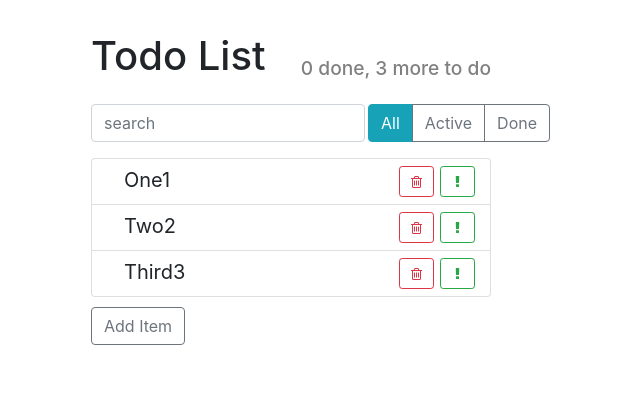
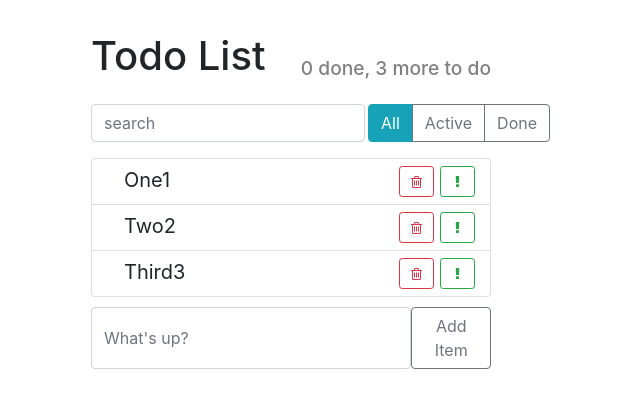
Before and after one commit to katfastovets/todo-react, a React (Create React App) app in the folder todo/: page / in a window 1280 px wide. Shown: the top 408 px of the page, without its empty margins (349-989 px from the left). Built offline with nearby package versions, Linux system fonts and the light colour scheme.

Commit message:
add new task

```diff
--- a/todo/src/components/AddItemForm/AddItemForm.css
+++ b/todo/src/components/AddItemForm/AddItemForm.css
@@ -1,3 +1,7 @@
 .addItemForm {
 	margin-top: 10px;
 }
+
+.addItemForm .formControl {
+	height: auto;
+}
--- a/todo/src/components/AddItemForm/AddItemForm.js
+++ b/todo/src/components/AddItemForm/AddItemForm.js
@@ -4,18 +4,45 @@ import './AddItemForm.css';
 
 export default class AddItemForm extends Component {
 
+	state = {
+		taskValue: '',
+	}
+
+
+	onLabelChange = (e) => {
+		//when current state not depends in previous, can pass just object
+		this.setState({
+			taskValue: e.target.value.toUpperCase() //here can control what are typing in component
+		})
+	}
+
+	submitHandle = (e) => {
+		e.preventDefault();
+		this.props.onAdding(this.state.taskValue);
+		this.setState({
+			taskValue: ''
+		})
+	}
+
 	render() {
-		const {onAdding} = this.props;
-
 		return (
-			<div className="addItemForm">
+			<form
+				className="addItemForm d-flex"
+				onSubmit={this.submitHandle}
+			>
+				<input
+					type="text"
+					className="form-control formControl"
+					onChange={this.onLabelChange}
+					placeholder="What's up?"
+					value={this.state.taskValue} //this is controlled component
+				/>
 				<button
 					className="btn btn-outline-secondary"
-					onClick={() => onAdding('new ololo')}
 				>
 					Add Item
 				</button>
-			</div>
+			</form>
 		);
 	}
 }
--- a/todo/src/components/App/App.js
+++ b/todo/src/components/App/App.js
@@ -104,7 +104,9 @@ export default class App extends Component {
 			<div className="todo-app">
 				<AppHeader toDo={todoCount} done={doneCount} />
 				<div className="top-panel d-flex">
-					<SearchPanel />
+					<SearchPanel
+
+					/>
 					<ItemStatusFilter />
 				</div>
 				<TodoList
```
Also changed, not shown: todo/src/components/SearchPanel/SearchPanel.js (+7 -1 lines), 2 other files (tests, documents, lock files or other folders).
